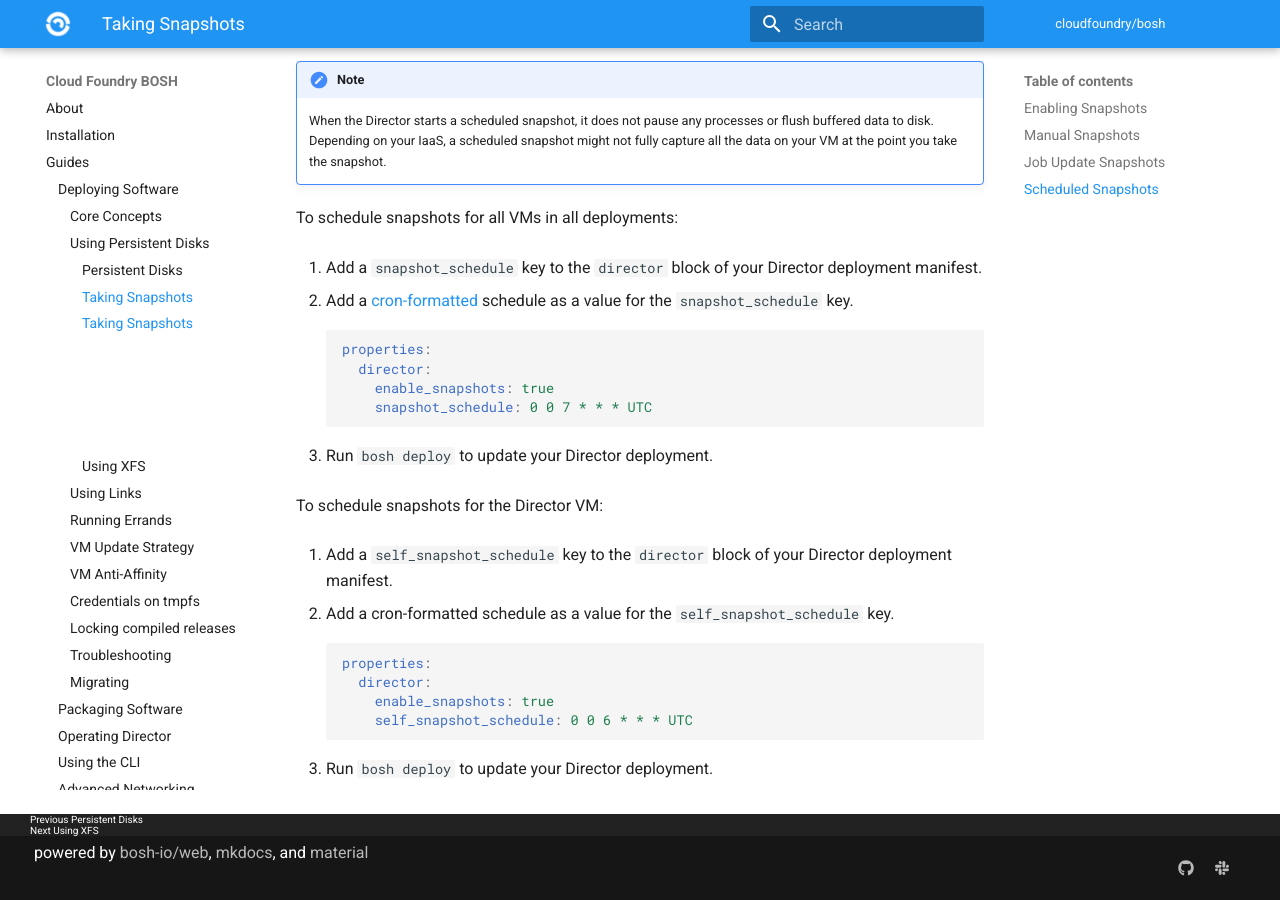
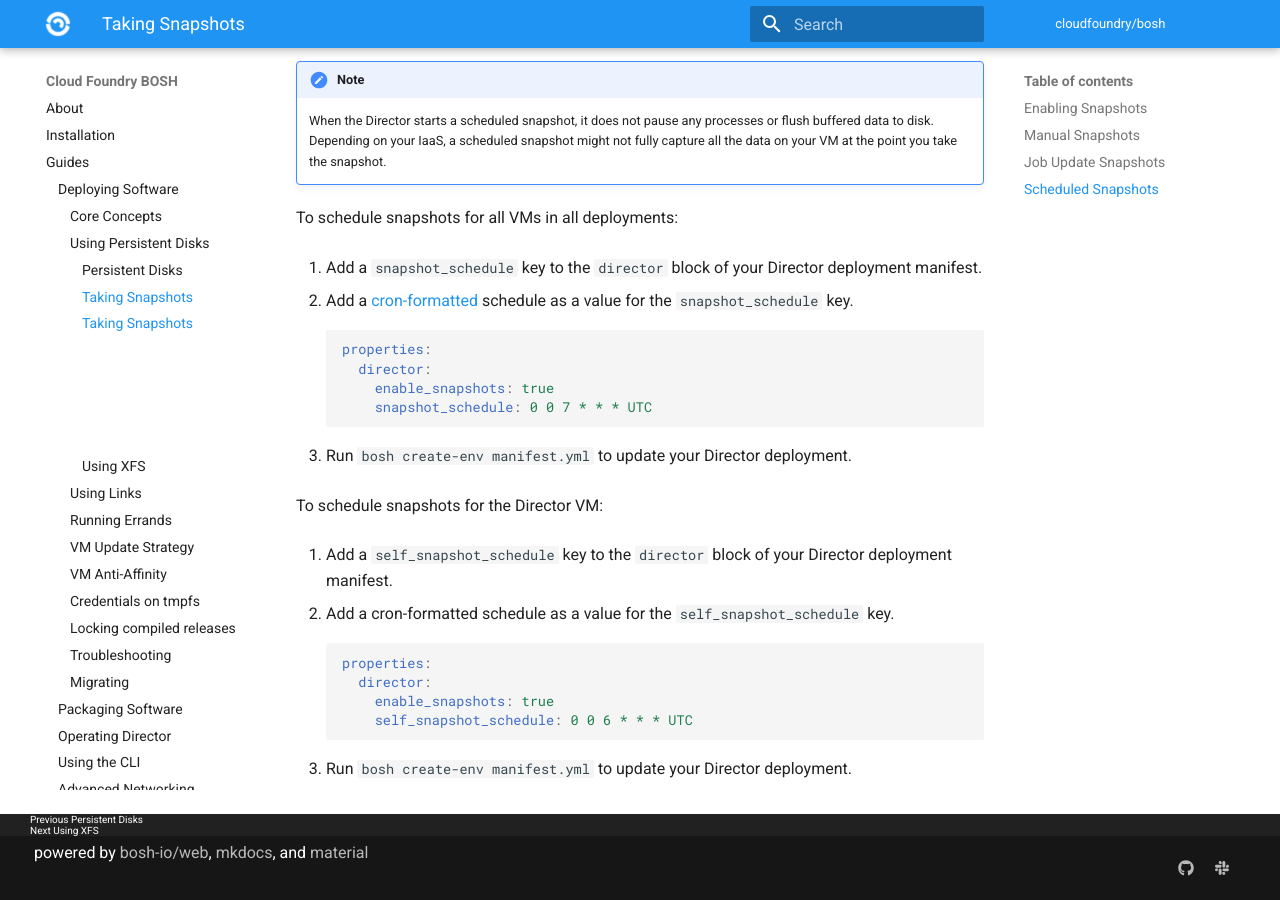
Before and after one commit to cloudfoundry/docs-bosh, an MkDocs documentation site: the page built from content/snapshots.md, in a window 1280 px wide and 900 px high, scrolled down 2127 px. Built offline with MkDocs 1.6.1 and Material for MkDocs 9.7.7, drawn with Linux system fonts in a browser that asks for light colours; old or Windows-style settings are respelled for this version of MkDocs; some of the changed text lies outside the part shown.

Commit message:
director update command fix
* Replaced "bosh deploy" with "bosh create-env"

````diff
--- a/content/snapshots.md
+++ b/content/snapshots.md
@@ -6,7 +6,7 @@ A disk snapshot is a shallow or full copy of a persistent disk at the time of th
 Take a disk snapshot of a persistent disk before deploying major updates or for other important events. If the changes corrupt persistent disk, promote a disk snapshot to be a persistent disk and attach it to the VM to restore data prior to your changes. Currently BOSH does not provide a CLI command to recover from a snapshot so you must use the recovery features of your IaaS with the [snapshot Content IDs (CIDs)](#manual) to recover the snapshots.
 
 !!! note
-    While snapshots allow you to recover disk to a prior state, snapshots are not backups. Taking a snapshot does not necessarily create a complete copy of the original disk. If the original disk is deleted, your IaaS may invalidate any snapshot files.
+    While snapshots allow you to recover disk to a prior state, snapshots are not backups. Taking a snapshot does not necessarily create a complete copy of the original disk. If the original  disk is deleted, your IaaS may invalidate any snapshot files.
 
 ## Enabling Snapshots {: #enable }
 
@@ -22,7 +22,7 @@ To enable disk snapshots in the Director:
         enable_snapshots: true
     ```
 
-1. Run `bosh deploy` to update your Director deployment.
+1. Run `bosh create-env manifest.yml` to update your Director deployment.
 
 ## Manual Snapshots {: #manual }
 
@@ -64,7 +64,7 @@ Once you enable snapshots in the Director, the Director automatically takes a sn
 The Director can take snapshot of persistent disks at regular intervals for all VMs in all deployments and/or the VM the Director is running on.
 
 !!! note
-    When the Director starts a scheduled snapshot, it does not pause any processes or flush buffered data to disk. Depending on your IaaS, a scheduled snapshot might not fully capture all the data on your VM at the point you take the snapshot.
+    When the Director starts a scheduled snapshot, it does not pause any processes or flush           buffered data to disk. Depending on your IaaS, a scheduled snapshot might not fully capture       all the data on your VM at the point you take the snapshot.
 
 To schedule snapshots for all VMs in all deployments:
 
@@ -79,7 +79,7 @@ To schedule snapshots for all VMs in all deployments:
         snapshot_schedule: 0 0 7 * * * UTC
     ```
 
-1. Run `bosh deploy` to update your Director deployment.
+1. Run `bosh create-env manifest.yml` to update your Director deployment.
 
 To schedule snapshots for the Director VM:
 
@@ -94,4 +94,4 @@ To schedule snapshots for the Director VM:
         self_snapshot_schedule: 0 0 6 * * * UTC
     ```
 
-1. Run `bosh deploy` to update your Director deployment.
+1. Run `bosh create-env manifest.yml` to update your Director deployment.
````
